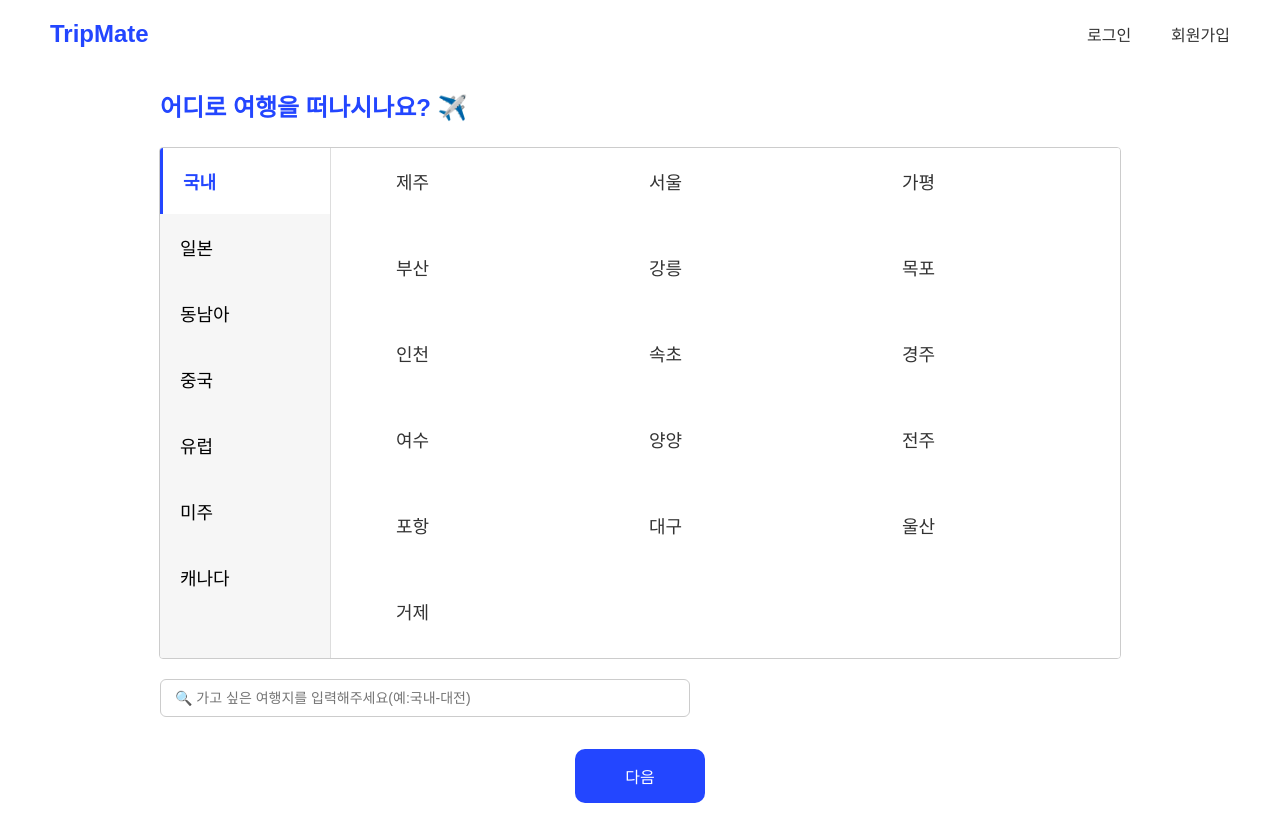
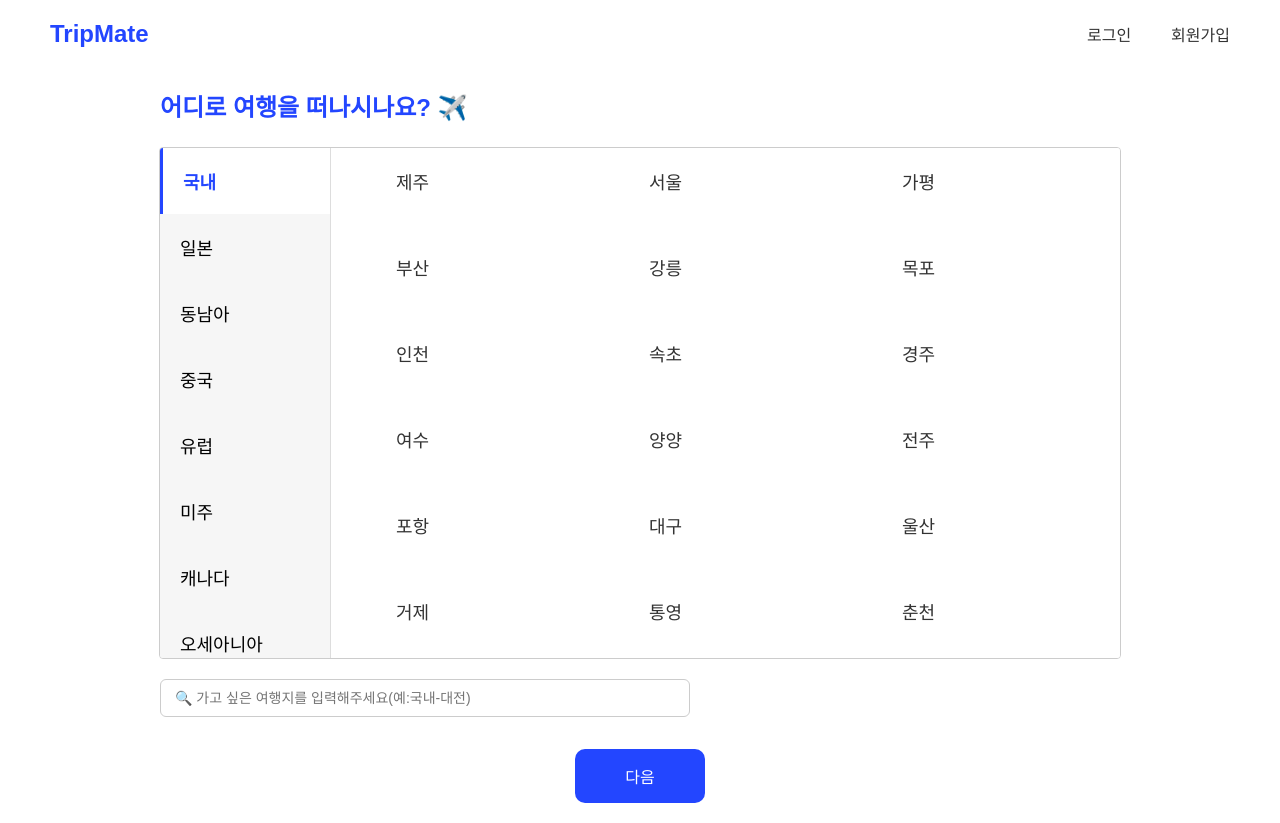
Before and after one commit to mxnxzuzi/TripMate_FE, a React (Create React App) app: page /select-destination in a window 1280 px wide. Built offline with nearby package versions, Linux system fonts and the light colour scheme.

Commit message:
[fix] : 여행장소 추가

```diff
--- a/src/pages/DestinationSelectPage.jsx
+++ b/src/pages/DestinationSelectPage.jsx
@@ -4,13 +4,45 @@ import PlanContext from '../context/PlanContext';
 import '../styles/DestinationSelectPage.css';
 
 const destinations = {
-  국내: ["제주", "서울", "가평", "부산", "강릉", "목포", "인천", "속초", "경주", "여수", "양양", "전주", "포항", "대구", "울산", "거제"],
-  일본: ["도쿄", "오사카", "후쿠오카", "삿포로"],
-  동남아: ["방콕", "하노이", "호치민", "세부"],
-  중국: ["상하이", "베이징", "청두"],
-  유럽: ["파리", "로마", "바르셀로나"],
-  미주: ["뉴욕", "LA", "시애틀"],
-  캐나다: ["밴쿠버", "토론토"]
+  국내: [
+    "제주", "서울", "가평", "부산", "강릉", "목포", "인천", "속초", "경주", "여수",
+    "양양", "전주", "포항", "대구", "울산", "거제", "통영", "춘천", "평창", "안동",
+    "남해", "군산", "고성", "청주", "대전", "광주", "천안", "김해", "홍천", "담양",
+    "부여", "합천", "영주", "보성", "순천"
+  ],
+  일본: [
+    "도쿄", "오사카", "후쿠오카", "삿포로", "나고야", "교토", "나라", "히로시마", "오키나와",
+    "가나자와", "니세코", "하코네", "고베", "요코하마", "가고시마", "구마모토", "마쓰야마"
+  ],
+  동남아: [
+    "대만", "방콕", "하노이", "호치민", "세부", "푸켓", "발리", "쿠알라룸푸르", "싱가포르", "다낭",
+    "나트랑", "치앙마이", "코사무이", "비엔티안", "마닐라", "코타키나발루", "파타야", "바탐"
+  ],
+  중국: [
+    "상하이", "베이징", "청두", "시안", "충칭", "광저우", "하얼빈", "우한", "쿤밍",
+    "샤먼", "홍콩", "마카오", "텐진", "선양", "난징", "항저우", "다롄"
+  ],
+  유럽: [
+    "파리", "로마", "바르셀로나", "런던", "베를린", "암스테르담", "프라하", "부다페스트",
+    "빈", "리스본", "마드리드", "피렌체", "베니스", "에든버러", "두브로브니크", "이스탄불",
+    "브뤼셀", "코펜하겐", "스톡홀름", "헬싱키", "바르샤바", "뮌헨", "취리히", "제네바"
+  ],
+  미주: [
+    "뉴욕", "LA", "시애틀", "샌프란시스코", "라스베가스", "마이애미", "시카고", "보스턴",
+    "워싱턴DC", "오스틴", "샌디에이고", "포틀랜드", "휴스턴", "뉴올리언스", "애틀랜타", "덴버"
+  ],
+  캐나다: [
+    "밴쿠버", "토론토", "몬트리올", "캘거리", "퀘벡시티", "오타와", "위니펙", "에드먼턴"
+  ],
+  오세아니아: [
+    "시드니", "멜버른", "브리즈번", "퍼스", "오클랜드", "웰링턴", "퀸스타운"
+  ],
+  중동: [
+    "두바이", "아부다비", "도하", "이스탄불", "텔아비브", "예루살렘"
+  ],
+  아프리카: [
+    "케이프타운", "요하네스버그", "카이로", "마라케시", "나이로비", "잔지바르"
+  ]
 };
 
 const DestinationSelectPage = () => {
--- a/src/pages/LoadingPage.jsx
+++ b/src/pages/LoadingPage.jsx
@@ -18,12 +18,14 @@ const LoadingPage = () => {
           clearInterval(interval);
           return 100;
         }
-        return prev + 1.5;
+        return prev + 0.3;
       });
     }, 50);
 
     return () => clearInterval(interval);
   }, []);
+
+
 
   // 컴포넌트 마운트 시 handleLoad 호출
   useEffect(() => {
--- a/src/pages/TravelTypeSelectPage.jsx
+++ b/src/pages/TravelTypeSelectPage.jsx
@@ -18,14 +18,14 @@ const styleEnumMap = {
   '힐링 여행': 'HEALING',
   'SNS 핫플레이스': 'HOT_PLACE',
   '맛집 탐방': 'FOOD_TOUR',
-  '지역 축제': 'LOCAL_FESTIVAL',
   '액티비티 여행': 'ACTIVITY',
+  '유명 관광지': 'TOURIST_SPOT',
   '쇼핑 · 도시 여행': 'CITY_TOUR',
   '해양 스포츠': 'MARINE_SPORTS',
   '로드 트립': 'ROAD_TRIP',
   '자연 탐험': 'NATURE',
   '문화 · 역사': 'CULTURE_HISTORY',
-  '유명 관광지': 'TOURIST_SPOT'
+  '지역 축제': 'LOCAL_FESTIVAL'
 };
 
 const companionOptions = Object.keys(companionEnumMap);
--- a/src/styles/DestinationSelectPage.css
+++ b/src/styles/DestinationSelectPage.css
@@ -36,7 +36,25 @@
     background-color: #f6f6f6;
     min-width: 170px;
     border-right: 1px solid #ddd;
+
+    max-height: 510px; /* 높이를 destination-box에 맞춰서! */
+    overflow-y: auto; /* 스크롤 가능하게! */
   }
+
+  /* country-list 스크롤바 스타일 */
+  .country-list::-webkit-scrollbar {
+    width: 6px;
+  }
+
+  .country-list::-webkit-scrollbar-thumb {
+    background-color: rgba(190, 190, 190, 0.2);
+    border-radius: 3px;
+  }
+
+  .country-list::-webkit-scrollbar-track {
+    background-color: transparent;
+  }
+
 
   .country-button {
     padding: 20px;
@@ -68,7 +86,25 @@
     flex: 1;
     background-color: #fff;
     align-content: start;
+
+    max-height: 510px; /* destination-box 높이에 맞춤 */
+    overflow-y: auto; /* 스크롤 가능 */
   }
+
+  /* 깔끔한 스크롤바 스타일 (선택 사항) */
+  .region-list::-webkit-scrollbar {
+    width: 6px;
+  }
+
+  .region-list::-webkit-scrollbar-thumb {
+    background-color: rgba(190, 190, 190, 0.2);
+    border-radius: 3px;
+  }
+
+  .region-list::-webkit-scrollbar-track {
+    background-color: transparent;
+  }
+
 
   .region-item {
     margin-left: 50px;
```
